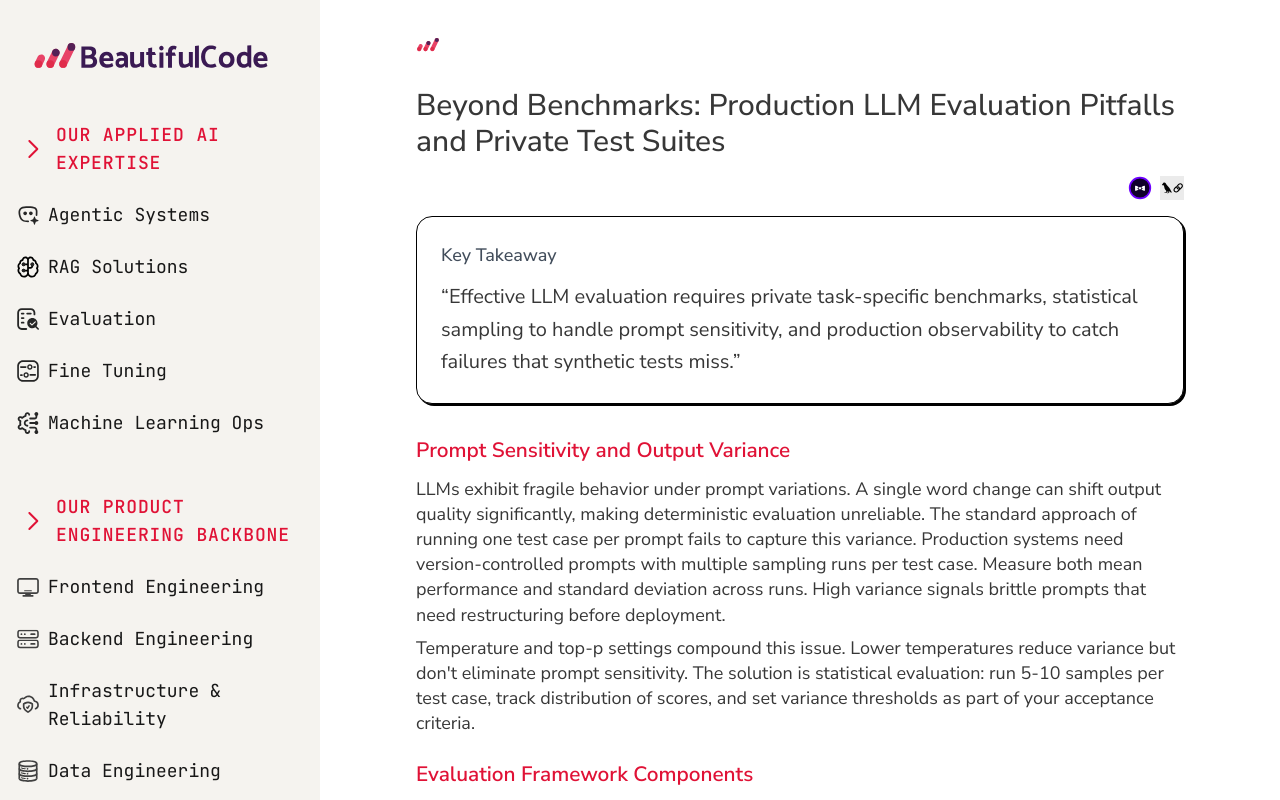
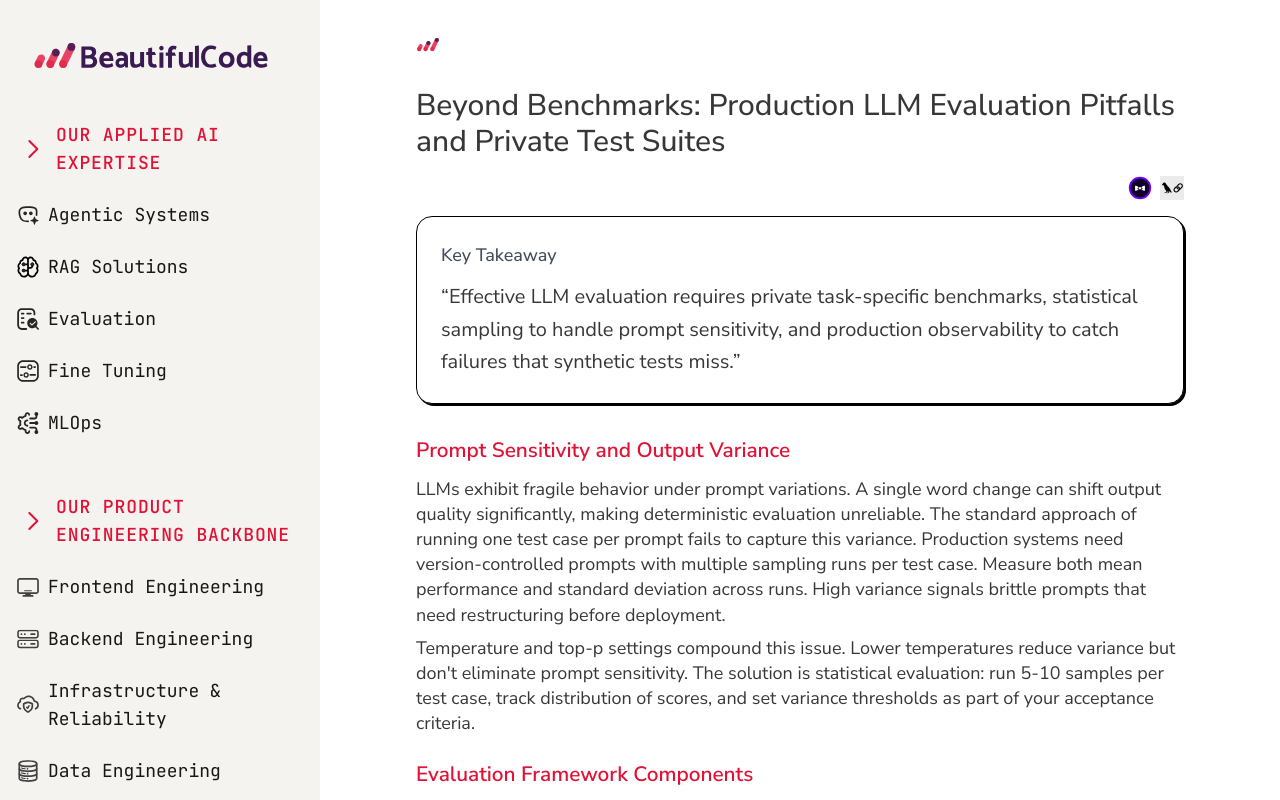
Before and after one commit to beautiful-code/bc-website, a Next.js app: page /articles/beyond-benchmarks-production-llm-evaluation-pitfalls in a window 1280 px wide. Shown: the top 800 px of the page. Built offline with nearby package versions, Linux system fonts and the light colour scheme.

Commit message:
expertise_areas: logic to classify areas

```diff
--- a/src/app/page.tsx
+++ b/src/app/page.tsx
@@ -3,7 +3,7 @@ import Image from "next/image";
 import CategoryIcon from "@/components/CategoryIcon";
 import Logo from "@/components/Logo";
 import Copyright from "@/components/Copyright";
-import { expertiseAreas } from "@/lib/expertise";
+import { aiExpertiseAreas, productEngineeringExpertiseAreas } from "@/lib/expertise";
 import { SHOW_PRINCIPLES } from "@/lib/config";
 import "../styles/layout.scss";
 
@@ -34,9 +34,7 @@ export default function Home() {
                 </h2>
               </div>
               <div className="expertises">
-                {expertiseAreas
-                  .filter(area => area.category === "ai")
-                  .map((area) => {
+                {aiExpertiseAreas.map((area) => {
                     return (
                       <Link key={area.slug} href={`/expertise/${area.slug}`}>
                         <div className="flex items-center space-x-6 cursor-pointer transition-all duration-300 hover:bg-neutral-100 hover:rounded group px-8 py-2 sm:py-4">
@@ -69,9 +67,7 @@ export default function Home() {
                 </h2>
               </div>
               <div className="expertises">
-                {expertiseAreas
-                  .filter(area => area.category === "product")
-                  .map((area) => {
+                {productEngineeringExpertiseAreas.map((area) => {
                     return (
                       <Link key={area.slug} href={`/expertise/${area.slug}`}>
                         <div className="flex items-center space-x-6 cursor-pointer transition-all duration-300 hover:bg-neutral-100 hover:rounded group px-8 py-2 sm:py-4">
--- a/src/components/NavigationalSidebar.tsx
+++ b/src/components/NavigationalSidebar.tsx
@@ -1,7 +1,7 @@
 import Link from "next/link";
 import Image from "next/image";
 import CategoryIcon from "@/components/CategoryIcon";
-import { expertiseAreas } from "@/lib/expertise";
+import { aiExpertiseAreas, productEngineeringExpertiseAreas } from "@/lib/expertise";
 import { SHOW_PRINCIPLES } from "@/lib/config";
 
 interface NavigationalSidebarProps {
@@ -11,10 +11,6 @@ interface NavigationalSidebarProps {
 export default function NavigationalSidebar({
   activeSlug,
 }: NavigationalSidebarProps) {
-  // Group expertise areas by category
-  const aiExpertise = expertiseAreas.filter(area => area.category === "ai");
-  const productExpertise = expertiseAreas.filter(area => area.category === "product");
-
   return (
     <div className="mt-8">
       {/* AI Expertise Section */}
@@ -26,7 +22,7 @@ export default function NavigationalSidebar({
           </h2>
         </div>
         <div className="space-y-2">
-          {aiExpertise.map((area) => {
+          {aiExpertiseAreas.map((area) => {
             const isActive = area.slug === activeSlug;
             return (
               <Link key={area.slug} href={`/expertise/${area.slug}`}>
@@ -67,7 +63,7 @@ export default function NavigationalSidebar({
           </h2>
         </div>
         <div className="space-y-2">
-          {productExpertise.map((area) => {
+          {productEngineeringExpertiseAreas.map((area) => {
             const isActive = area.slug === activeSlug;
             return (
               <Link key={area.slug} href={`/expertise/${area.slug}`}>
--- a/src/lib/expertise.ts
+++ b/src/lib/expertise.ts
@@ -1,58 +1,51 @@
 export interface ExpertiseArea {
   name: string;
   slug: string;
-  category: "ai" | "product";
 }
 
-export const expertiseAreas: ExpertiseArea[] = [
-  // AI Expertise
+export const productEngineeringExpertiseAreas: ExpertiseArea[] = [
+  {
+    name: "Frontend Engineering",
+    slug: "frontend-engineering",
+  },
+  {
+    name: "Backend Engineering",
+    slug: "backend-engineering",
+  },
+  {
+    name: "Infrastructure & Reliability",
+    slug: "infrastructure-reliability",
+  },
+  {
+    name: "Data Engineering",
+    slug: "data-engineering",
+  },
+];
+
+export const aiExpertiseAreas: ExpertiseArea[] = [
   {
     name: "Agentic Systems",
     slug: "agentic-systems",
-    category: "ai",
   },
   {
     name: "RAG Solutions",
     slug: "rag-solutions",
-    category: "ai",
   },
   {
     name: "Evaluation",
     slug: "evaluation",
-    category: "ai",
   },
   {
     name: "Fine Tuning",
     slug: "fine-tuning",
-    category: "ai",
   },
   {
-    name: "Machine Learning Ops",
+    name: "MLOps",
     slug: "machine-learning-ops",
-    category: "ai",
-  },
-  // Product Engineering
-  {
-    name: "Frontend Engineering",
-    slug: "frontend-engineering",
-    category: "product",
-  },
-  {
-    name: "Backend Engineering",
-    slug: "backend-engineering",
-    category: "product",
-  },
-  {
-    name: "Infrastructure & Reliability",
-    slug: "infrastructure-reliability",
-    category: "product",
-  },
-  {
-    name: "Data Engineering",
-    slug: "data-engineering",
-    category: "product",
   },
 ];
+
+export const expertiseAreas: ExpertiseArea[] = [...aiExpertiseAreas, ...productEngineeringExpertiseAreas];
 
 export function getExpertiseBySlug(slug: string): ExpertiseArea | null {
   return expertiseAreas.find((area) => area.slug === slug) || null;
```
